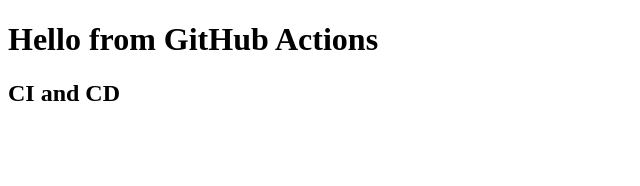
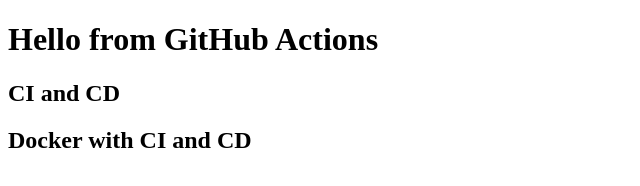
Before and after one commit to DevMahbubHussain/github-action-test, a website: page html/index.html in a window 1280 px wide. Shown: the whole page, without its empty margins (0-640 px from the left). Drawn offline with Linux system fonts and the light colour scheme.

Commit message:
updated 44

```diff
--- a/html/index.html
+++ b/html/index.html
@@ -8,5 +8,6 @@
 <body>
     <h1>Hello from GitHub Actions</h1>
     <h2>CI and CD</h2>
+    <h2>Docker with CI and CD</h2>
 </body>
 </html>
```
